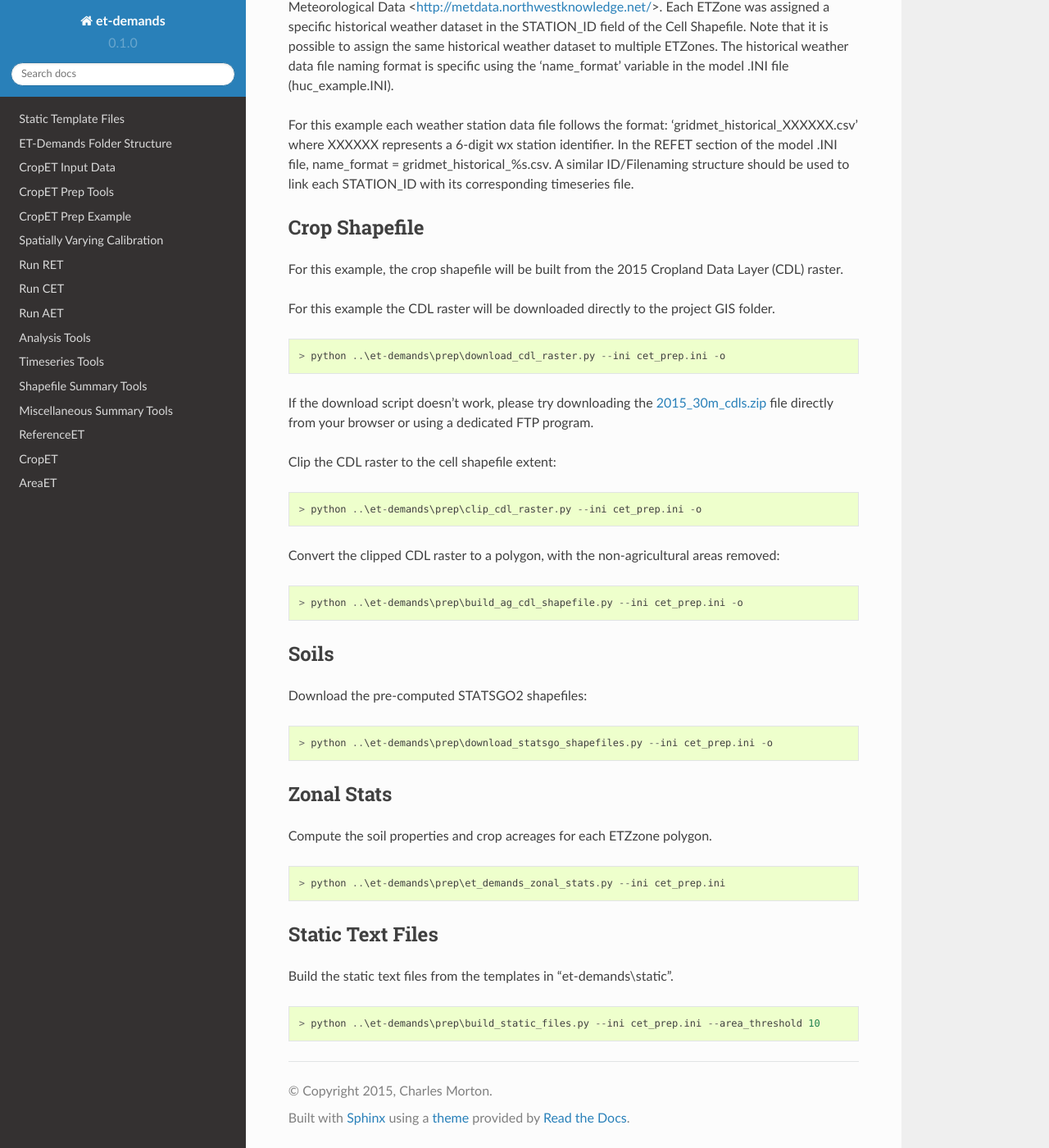
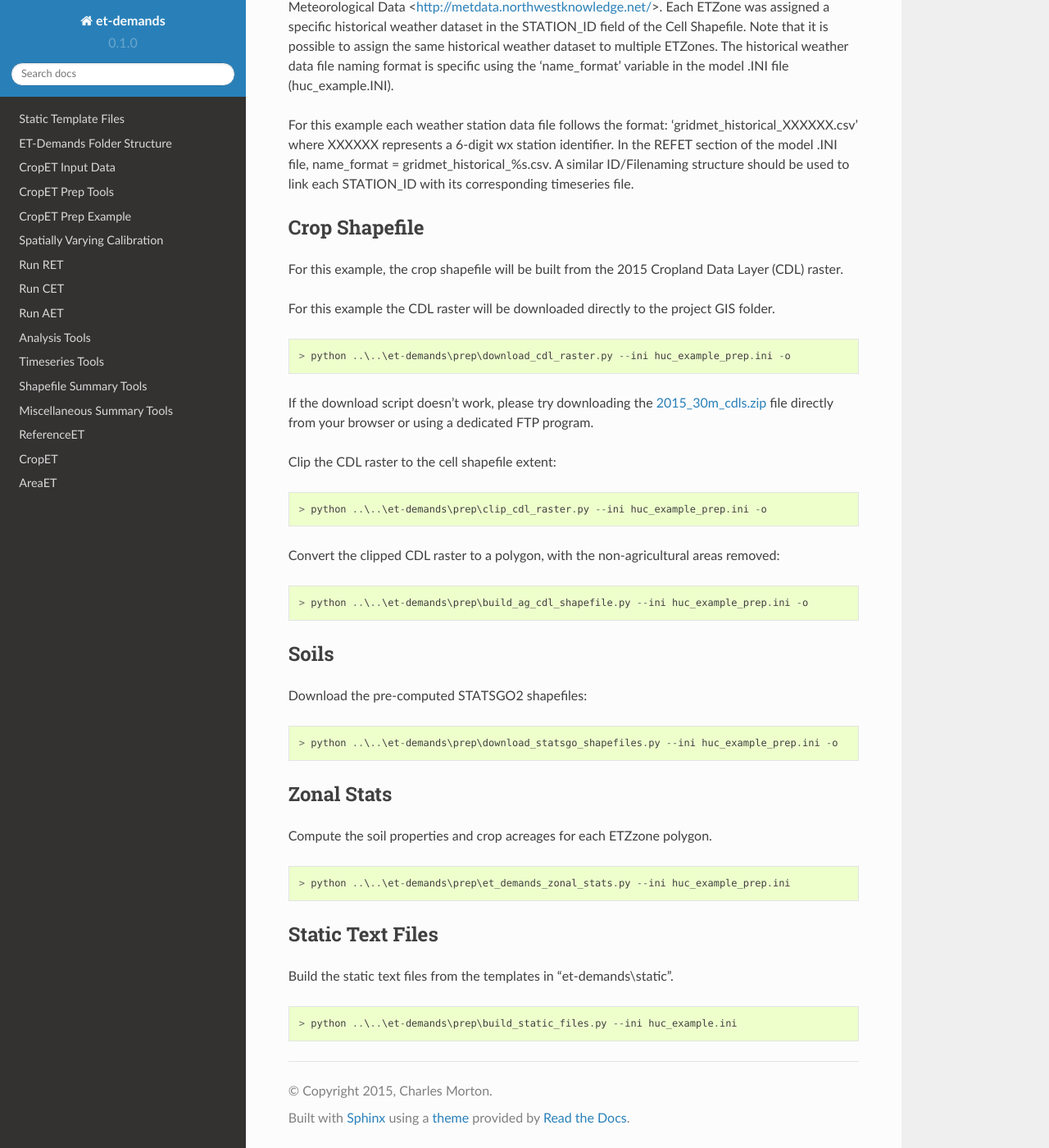
Before and after one commit to DOI-BOR/et-demands, a Sphinx documentation site: the page built from docs/huc_example.rst, in a window 1280 px wide and 1400 px high, scrolled down 1891 px. Shown: the whole window at 82% size. Built offline with Sphinx 7.4.7 and the Read the Docs theme 2.0.0, drawn with Linux system fonts in a browser that asks for light colours.

Commit message:
Updating python commands

```diff
--- a/docs/huc_example.rst
+++ b/docs/huc_example.rst
@@ -76,32 +76,32 @@ For this example, the crop shapefile will be built from the 2015 Cropland Data L
 
 For this example the CDL raster will be downloaded directly to the project GIS folder. ::
 
-    > python ..\et-demands\prep\download_cdl_raster.py --ini cet_prep.ini -o
+    > python ..\..\et-demands\prep\download_cdl_raster.py --ini huc_example_prep.ini -o
 
 If the download script doesn't work, please try downloading the `2015_30m_cdls.zip <ftp://ftp.nass.usda.gov/download/res/2010_30m_cdls.zip>`_ file directly from your browser or using a dedicated FTP program.
 
 Clip the CDL raster to the cell shapefile extent::
 
-    > python ..\et-demands\prep\clip_cdl_raster.py --ini cet_prep.ini -o
+    > python ..\..\et-demands\prep\clip_cdl_raster.py --ini huc_example_prep.ini -o
 
 Convert the clipped CDL raster to a polygon, with the non-agricultural areas removed::
 
-    > python ..\et-demands\prep\build_ag_cdl_shapefile.py --ini cet_prep.ini -o
+    > python ..\..\et-demands\prep\build_ag_cdl_shapefile.py --ini huc_example_prep.ini -o
 
 Soils
 -----
 Download the pre-computed STATSGO2 shapefiles::
 
-    > python ..\et-demands\prep\download_statsgo_shapefiles.py --ini cet_prep.ini -o
+    > python ..\..\et-demands\prep\download_statsgo_shapefiles.py --ini huc_example_prep.ini -o
 
 Zonal Stats
 -----------
 Compute the soil properties and crop acreages for each ETZzone polygon. ::
 
-    > python ..\et-demands\prep\et_demands_zonal_stats.py --ini cet_prep.ini
+    > python ..\..\et-demands\prep\et_demands_zonal_stats.py --ini huc_example_prep.ini
 
 Static Text Files
 -----------------
 Build the static text files from the templates in "et-demands\\static". ::
 
-    > python ..\et-demands\prep\build_static_files.py --ini cet_prep.ini --area_threshold 10
+    > python ..\..\et-demands\prep\build_static_files.py --ini huc_example.ini
```
